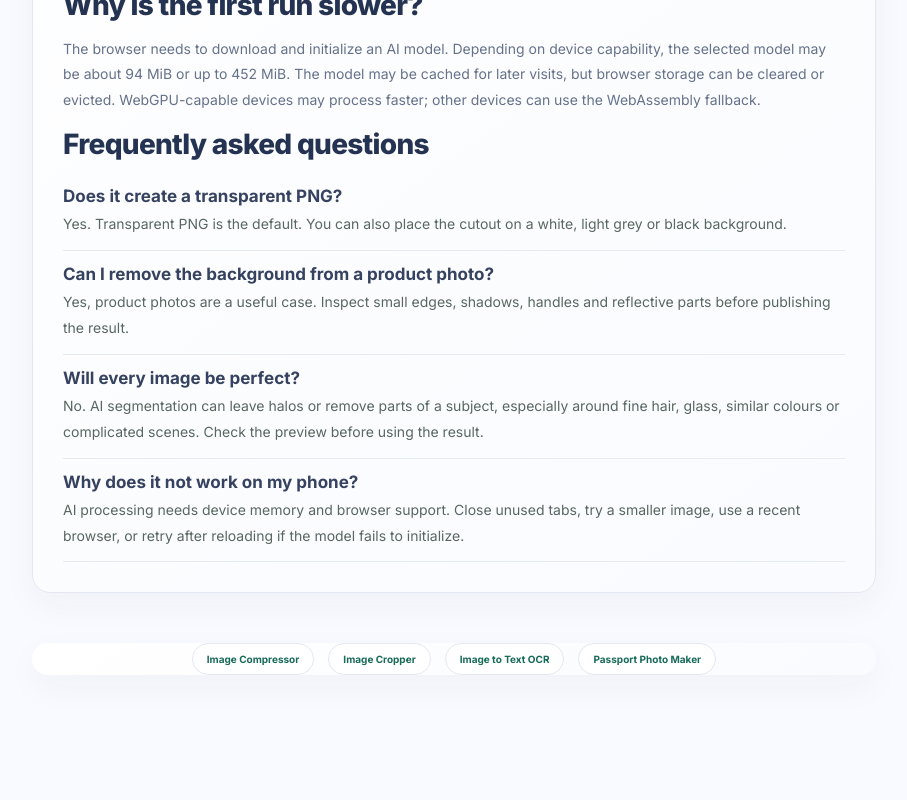
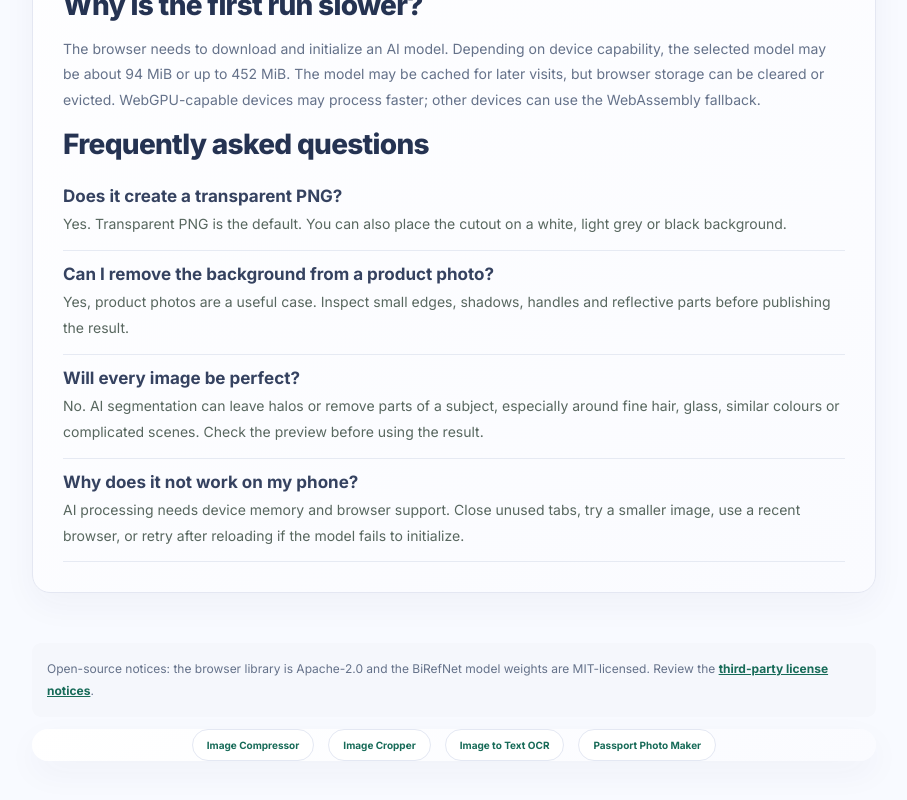
Before and after one commit to ya6331856-cpu/pic-to-spec, a Next.js app: page /background-remover in a window 1280 px wide. Shown: the part 1489-2289 px from the top of the page, without its empty margins (186-1093 px from the left). Built offline with nearby package versions, Linux system fonts and the light colour scheme; no server answers.

Commit message:
Add third-party model and library license attribution

```diff
--- a/components/BackgroundRemoverTool.tsx
+++ b/components/BackgroundRemoverTool.tsx
@@ -119,6 +119,7 @@ export default function BackgroundRemoverTool() {
       <div className="faq"><h3>Will every image be perfect?</h3><p>No. AI segmentation can leave halos or remove parts of a subject, especially around fine hair, glass, similar colours or complicated scenes. Check the preview before using the result.</p></div>
       <div className="faq"><h3>Why does it not work on my phone?</h3><p>AI processing needs device memory and browser support. Close unused tabs, try a smaller image, use a recent browser, or retry after reloading if the model fails to initialize.</p></div>
     </section>
+    <p className="note">Open-source notices: the browser library is Apache-2.0 and the BiRefNet model weights are MIT-licensed. Review the <a href="https://github.com/opencoredev/bg0/blob/main/packages/browser/THIRD_PARTY_NOTICES.md" target="_blank" rel="noreferrer">third-party license notices</a>.</p>
     <section className="guides"><a href="/image-compressor">Image Compressor</a><a href="/image-cropper">Image Cropper</a><a href="/image-to-text">Image to Text OCR</a><a href="/passport-photo-maker">Passport Photo Maker</a></section>
   </main>;
 }
```
